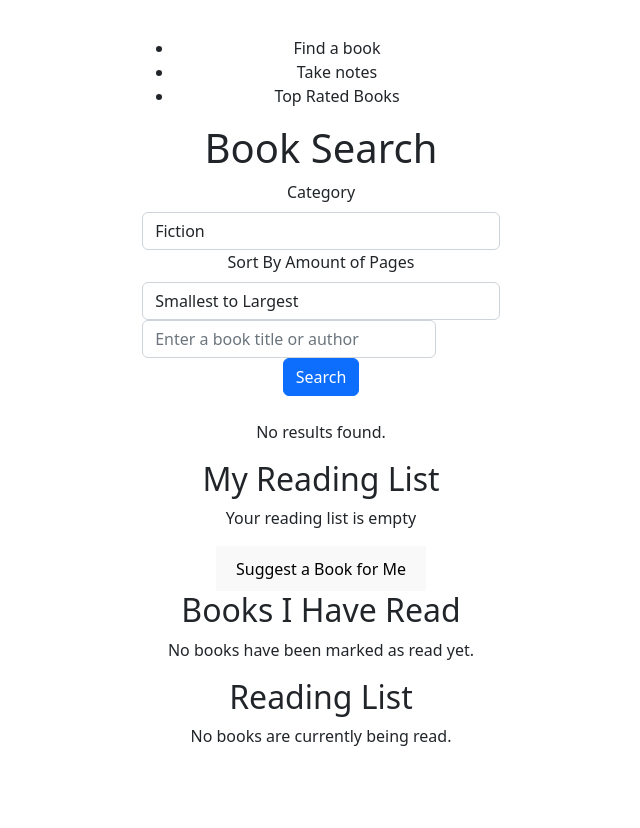
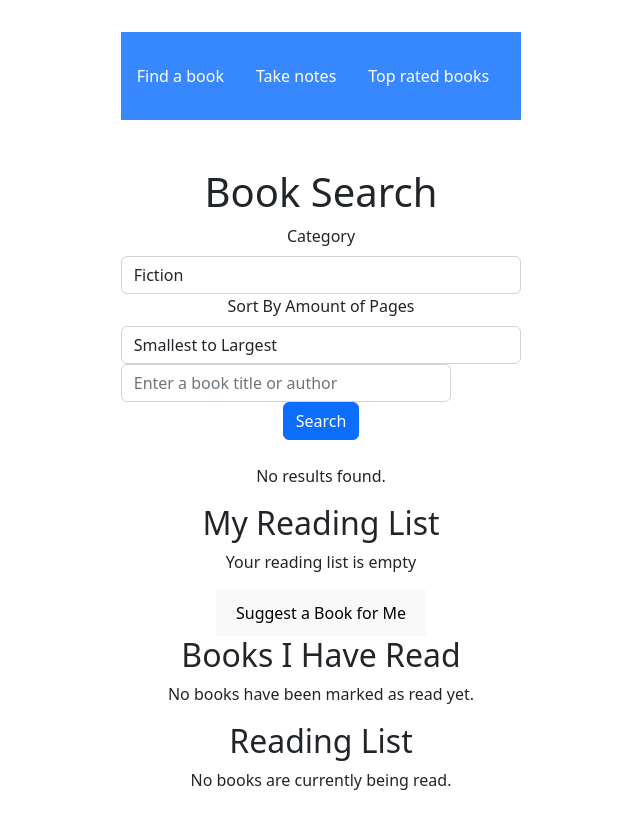
Before and after one commit to eayers127/books, a React (Vite) app in the folder books-final/: page / in a window 1280 px wide. Shown: the top 828 px of the page, without its empty margins (319-959 px from the left). Before the commit the page ends 800 px from the top, so only its background shows below. Built offline with nearby package versions, Linux system fonts and the light colour scheme.

Commit message:
Updated styles and navbar to be one the app.jsx

```diff
--- a/books-final/src/App.css
+++ b/books-final/src/App.css
@@ -58,3 +58,23 @@
   padding: 1rem;
 
 }
+
+.nav{
+  list-style-type: none;
+  text-decoration: none;
+  color: white;
+  padding: 1rem;
+}
+.navWrapper{
+  width: 100%;
+  background-color: rgb(55, 135, 255);
+  margin-bottom: 3rem;
+}
+li{
+  padding: 1rem;
+}
+li:hover{
+  color: black;
+  background-color: rgb(173, 206, 255);
+  cursor: pointer;
+}
--- a/books-final/src/App.jsx
+++ b/books-final/src/App.jsx
@@ -1,20 +1,38 @@
 import React, { useState } from 'react';
-import Navbar from './Navbar';
 import FindBook from './FindBook';
 import Notepad from './components/Notepad';
+import TopRatedBooks from './components/TopRatedBooks';
+import './App.css'
 
 const App = () => {
-  const [selectedOption, setSelectedOption] = useState('findBook');
+  const [page, setPage] = useState('books');
 
-  const handleOptionSelect = (option) => {
-    setSelectedOption(option);
+  const renderPage = () => {
+    switch (page) {
+      case 'books':
+        return <FindBook />;
+      case 'notepad':
+        return <Notepad />;
+      case 'top-rated-books':
+        return <TopRatedBooks />;
+      default:
+        return <FindBook />;
+    }
   };
 
   return (
     <div>
-      <Navbar onSelect={handleOptionSelect} />
-      {selectedOption === 'findBook' && <FindBook />}
-      {selectedOption === 'notepad' && <Notepad />}
+      <div className='navWrapper'>
+      <nav>
+        <ul className='nav'>
+          <li onClick={() => setPage('books')}>Find a book</li>
+          <li onClick={() => setPage('notepad')}>Take notes</li>
+          <li onClick={() => setPage('top-rated-books')}>Top rated books</li>
+        </ul>
+      </nav>
+      </div>
+      {renderPage()}
+
     </div>
   );
 };
--- a/books-final/src/Navbar.jsx
+++ b/books-final/src/Navbar.jsx
@@ -1,33 +1,26 @@
-import React, { useState } from 'react';
-import {Nav} from 'react-bootstrap';
+import React from 'react';
+import { Link } from 'react-router-dom';
 
-const Navbar = ({ onFindBookClick, onTakeNotesClick }) => {
-  const [activeOption, setActiveOption] = useState('findBook');
-
-  const handleOptionClick = (option) => {
-    setActiveOption(option);
-    if (option === 'findBook') {
-      onFindBookClick();
-    } else if (option === 'takeNotes') {
-      onTakeNotesClick();
-    } else if (option === 'topRatedBooks') {
-        onTopRatedBooksClick();
-      }
-  };
-
+const Navbar = () => {
   return (
-    <nav>
-      <ul>
-        <li className={activeOption === 'findBook' ? 'active' : ''} onClick={() => handleOptionClick('findBook')}>
-          Find a book
-        </li>
-        <li className={activeOption === 'takeNotes' ? 'active' : ''} onClick={() => handleOptionClick('takeNotes')}>
-          Take notes
-        </li>
-        <li className={activeOption === 'topRatedBooks' ? 'active' : ''} onClick={() => handleOptionClick('topRatedBooks')}>
-          Top Rated Books
-        </li>
-      </ul>
+    <nav className="navbar navbar-expand-lg navbar-light bg-light">
+      <Link className="navbar-brand" to="/find-a-book">Books</Link>
+      <button className="navbar-toggler" type="button" data-toggle="collapse" data-target="#navbarNav" aria-controls="navbarNav" aria-expanded="false" aria-label="Toggle navigation">
+        <span className="navbar-toggler-icon"></span>
+      </button>
+      <div className="collapse navbar-collapse" id="navbarNav">
+        <ul className="navbar-nav">
+          <li className="nav-item">
+            <Link className="nav-link" to="/find-a-book">Find a Book</Link>
+          </li>
+          <li className="nav-item">
+            <Link className="nav-link" to="/notes">Take Notes</Link>
+          </li>
+          <li className="nav-item">
+            <Link className="nav-link" to="/top-rated-books">Top Rated Books</Link>
+          </li>
+        </ul>
+      </div>
     </nav>
   );
 };
```
Also changed, not shown: books-final/src/MyList.jsx (added).
